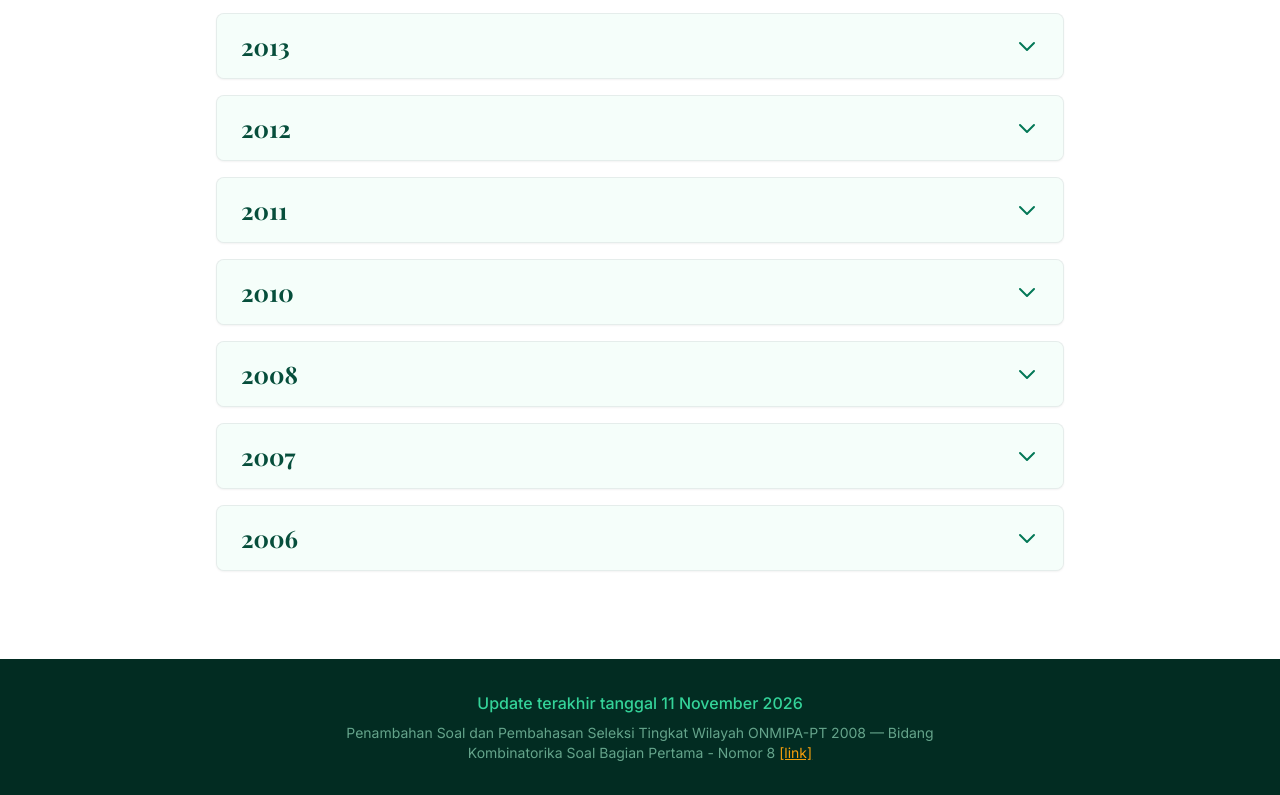
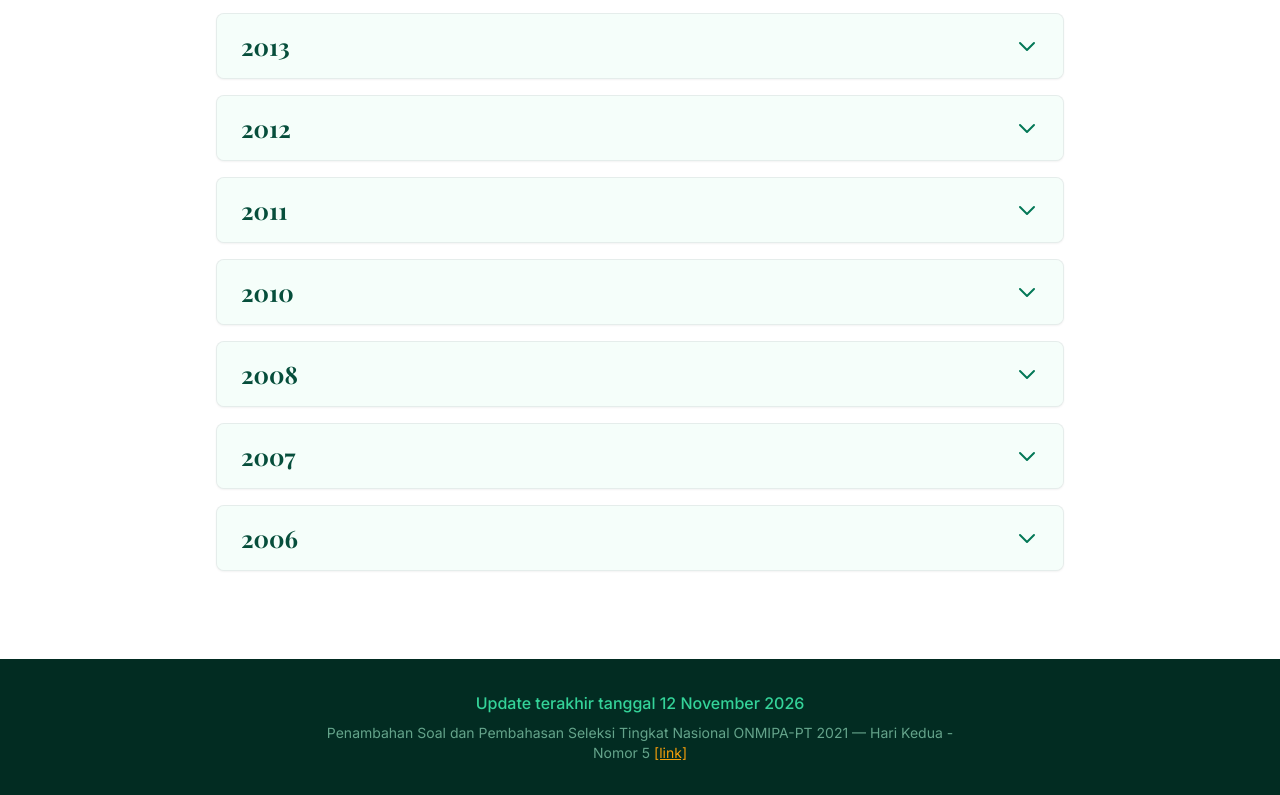
Before and after one commit to swrdfgd/RuangONMIPA, a plain HTML site: page index.html in a window 1280 px wide. Shown: the part 1236-2031 px from the top of the page. Drawn offline with nearby package versions, Linux system fonts and the light colour scheme; a web font is replaced by a local one.

Commit message:
Add files via upload

```diff
--- a/index.html
+++ b/index.html
@@ -133,11 +133,11 @@
     <footer class="bg-emerald-950 text-emerald-200/60 py-8 text-center mt-12">
         <div class="max-w-4xl mx-auto px-6">
             <p class="text-sm md:text-base font-sans font-medium text-emerald-400 mb-2">
-                Update terakhir tanggal 11 November 2026
+                Update terakhir tanggal 12 November 2026
             </p>
             <p class="text-xs md:text-sm font-sans max-w-2xl mx-auto">
-                Penambahan Soal dan Pembahasan Seleksi Tingkat Wilayah ONMIPA-PT 2008 — Bidang Kombinatorika Soal Bagian Pertama - Nomor 8
-                <a target="_blank" href="2008/wilayah-kombinatorika-bagian pertama-8.html" class="text-amber-500 hover:text-amber-300 underline transition-colors duration-200">[link]</a>
+                Penambahan Soal dan Pembahasan Seleksi Tingkat Nasional ONMIPA-PT 2021 — Hari Kedua - Nomor 5
+                <a target="_blank" href="2021/nasional-harikedua-5.html" class="text-amber-500 hover:text-amber-300 underline transition-colors duration-200">[link]</a>
             </p>
         </div>
     </footer>
@@ -305,24 +305,17 @@
                     ]
                 },
             ],
-            /*"Nasional": [
+            "Nasional": [
                 {
-                    year: 2025,
-                    formatLabel: "Berdasarkan Hari (Langsung Nomor)",
+                    year: 2021,
                     categories: [
-                        { name: "Hari 1", questions: [1, 2, 3, 4, 5, 6] },
-                        { name: "Hari 2", questions: [1, 2, 3, 4, 5, 6] }
+                        { name: "Hari Kedua", questions: [
+															{name: '5', link:'2021/nasional-harikedua-5.html'},
+															]
+						}
                     ]
                 },
-                {
-                    year: 2023,
-                    formatLabel: "Campuran / Format Khusus",
-                    categories: [
-                        { name: "Sesi Pagi", questions: [1, 2, 3] },
-                        { name: "Sesi Siang", questions: [4, 5, 6] }
-                    ]
-                }
-            ]*/
+            ]
         };
 
         // 2. STATE APLIKASI
```
